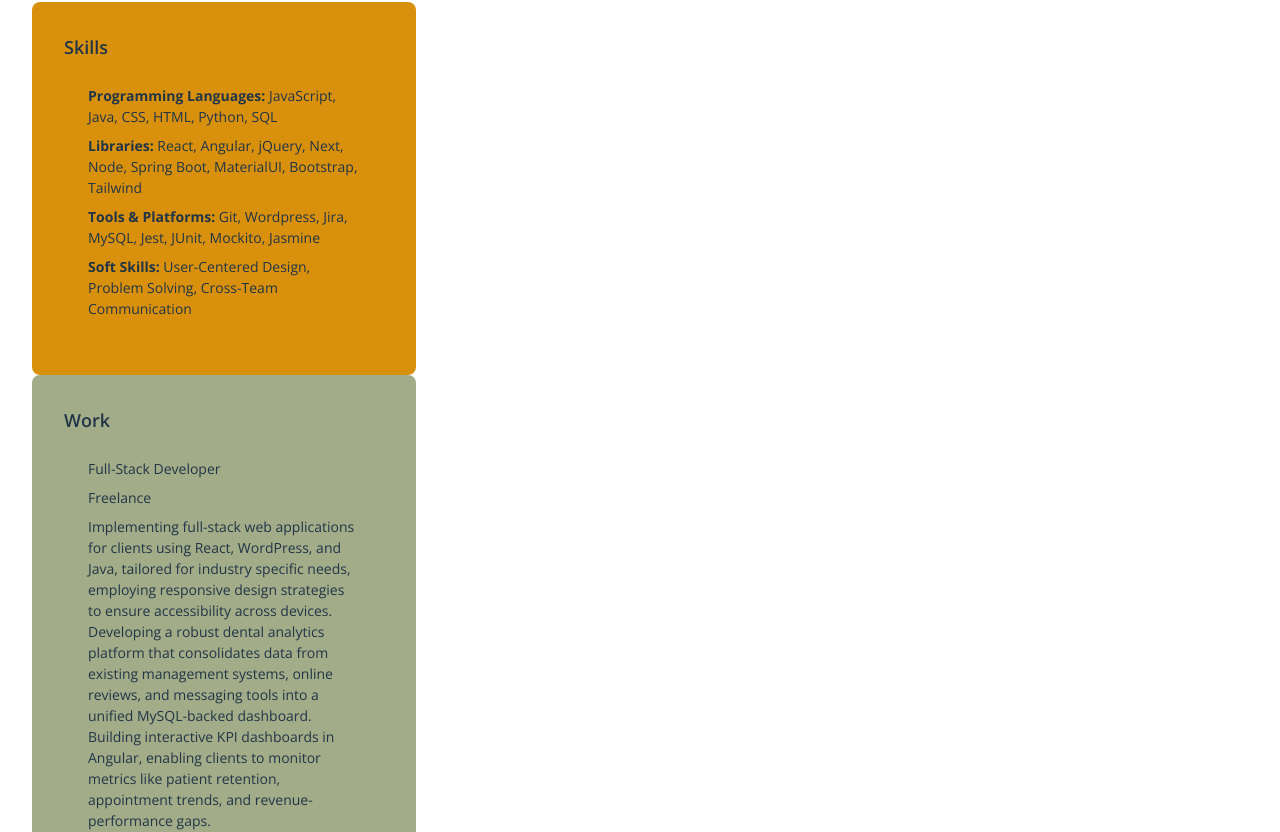
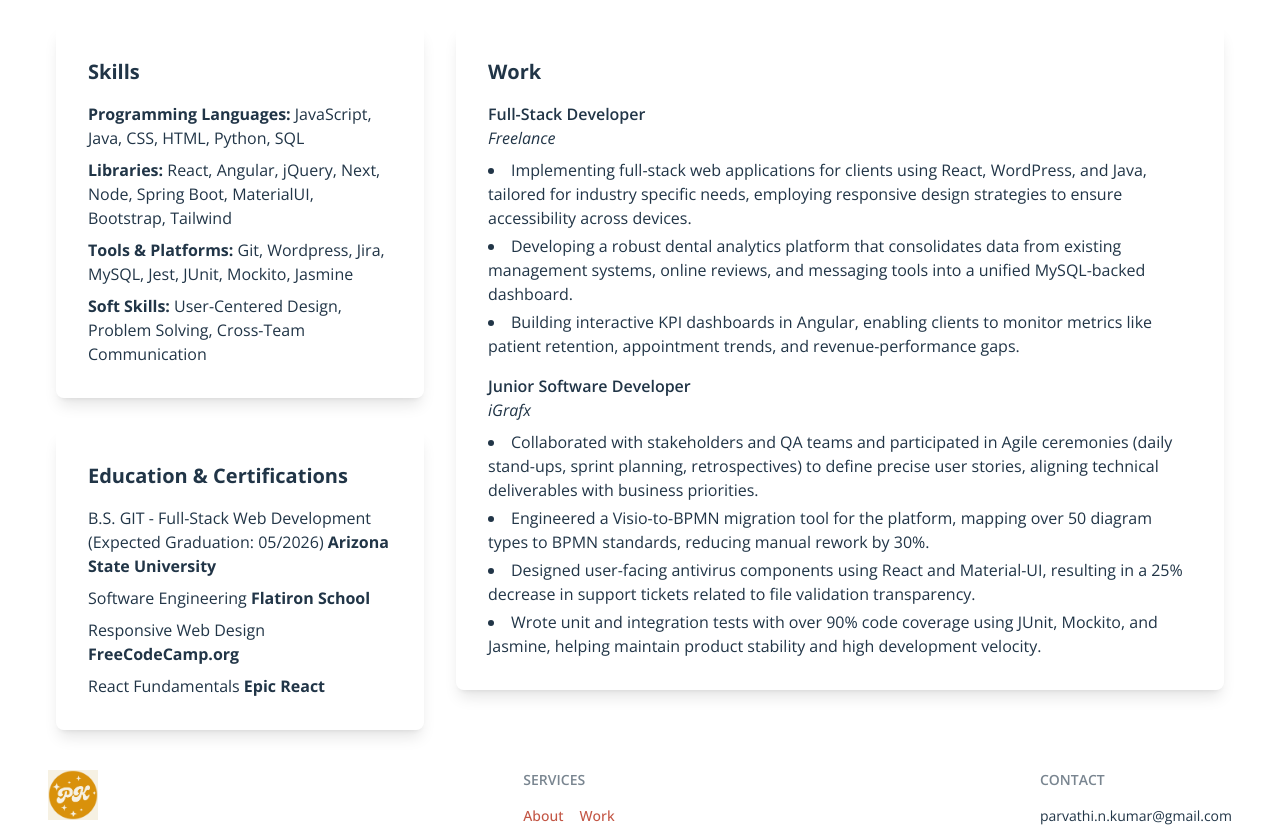
Before and after one commit to paaaarv/portfolio-website, a React (Vite) app in the folder my-portfolio/: page /about in a window 1280 px wide. Shown: the part 1078-1910 px from the top of the page. Built offline with nearby package versions, Linux system fonts and the light colour scheme; a web font is replaced by a local one.

Commit message:
resume component styled

```diff
--- a/my-portfolio/src/components/Resume.jsx
+++ b/my-portfolio/src/components/Resume.jsx
@@ -1,47 +1,98 @@
+import { useEffect, useRef } from "react";
+import { motion, useAnimation, useInView } from "framer-motion";
 
 export default function Resume() {
+  // Scroll reveal for sliding up
+  function ScrollRevealSection({ children, delay = 0 }) {
+    const ref = useRef(null);
+    const inView = useInView(ref, { once: true });
+    const controls = useAnimation();
+
+    useEffect(() => {
+      if (inView) controls.start("visible");
+    }, [controls, inView]);
+
+    const variants = {
+      hidden: { opacity: 0, y: 40 },
+      visible: { opacity: 1, y: 0 },
+    };
+
+    return (
+      <motion.article
+        ref={ref}
+        variants={variants}
+        initial="hidden"
+        animate={controls}
+        transition={{ duration: 0.6, delay }}
+        className="card p-6 rounded-lg shadow-lg"
+      >
+        {children}
+      </motion.article>
+    );
+  }
+
   return (
-      <section>
-        <article className="card bg-[var(--mustard)] w-96">
-          <h3 className="card-title">Skills</h3>
-          <ul className="card-body text-left">
-            <li><strong>Programming Languages: </strong> JavaScript, Java, CSS, HTML, Python, SQL </li>
-          <li><strong>Libraries: </strong> React, Angular, jQuery, Next, Node, Spring Boot, MaterialUI, Bootstrap, Tailwind </li>
-          <li><strong>Tools & Platforms: </strong> Git, Wordpress, Jira, MySQL, Jest, JUnit, Mockito, Jasmine </li>
-          <li><strong>Soft Skills: </strong> User-Centered Design, Problem Solving, Cross-Team Communication </li>
-          </ul>
-        </article>
-        <article className="card bg-[var(--olive)] w-96">
-          <h3 className="card-title">Work</h3>
-          <div className="card-body text-left">
-              <h4> Full-Stack Developer </h4>
-              <h5> Freelance </h5>
-              <ul>
-                  <li> Implementing full-stack web applications for clients using React, WordPress, and Java, tailored for industry specific needs, employing responsive design strategies to ensure accessibility across devices. </li>
-                  <li> Developing a robust dental analytics platform that consolidates data from existing management systems, online reviews, and messaging tools into a unified MySQL-backed dashboard. </li>
-                  <li> Building interactive KPI dashboards in Angular, enabling clients to monitor metrics like patient retention, appointment trends, and revenue-performance gaps. </li>
+    <section className="container mx-auto p-6">
+      <div className="grid grid-cols-1 md:grid-cols-3 gap-8">
+        {/* Left Column: Skills (top) and Education (bottom) */}
+        <div className="flex flex-col gap-8 md:col-span-1">
+          <ScrollRevealSection delay={0}>
+            <h3 className="card-title text-xl font-bold mb-4">Skills</h3>
+            <ul className="space-y-2 text-left">
+              <li>
+                <strong>Programming Languages: </strong> JavaScript, Java, CSS, HTML, Python, SQL
+              </li>
+              <li>
+                <strong>Libraries: </strong> React, Angular, jQuery, Next, Node, Spring Boot, MaterialUI, Bootstrap, Tailwind
+              </li>
+              <li>
+                <strong>Tools & Platforms: </strong> Git, Wordpress, Jira, MySQL, Jest, JUnit, Mockito, Jasmine
+              </li>
+              <li>
+                <strong>Soft Skills: </strong> User-Centered Design, Problem Solving, Cross-Team Communication
+              </li>
+            </ul>
+          </ScrollRevealSection>
+
+          <ScrollRevealSection delay={0.2}>
+            <h3 className="card-title text-xl font-bold mb-4">Education & Certifications</h3>
+            <ul className="space-y-2 text-left">
+              <li>
+                B.S. GIT - Full-Stack Web Development (Expected Graduation: 05/2026) <strong>Arizona State University</strong>
+              </li>
+              <li>Software Engineering <strong>Flatiron School</strong></li>
+              <li>Responsive Web Design <strong>FreeCodeCamp.org</strong></li>
+              <li>React Fundamentals <strong>Epic React</strong></li>
+            </ul>
+          </ScrollRevealSection>
+        </div>
+        <div className="md:col-span-2">
+        <ScrollRevealSection delay={0.1}>
+          <h3 className="card-title text-xl font-bold mb-4">Work</h3>
+          <div className="text-left space-y-4">
+            <section>
+              <h4 className="font-semibold">Full-Stack Developer</h4>
+              <h5 className="italic mb-2">Freelance</h5>
+              <ul className="list-disc list-inside space-y-1">
+                <li>Implementing full-stack web applications for clients using React, WordPress, and Java, tailored for industry specific needs, employing responsive design strategies to ensure accessibility across devices.</li>
+                <li>Developing a robust dental analytics platform that consolidates data from existing management systems, online reviews, and messaging tools into a unified MySQL-backed dashboard.</li>
+                <li>Building interactive KPI dashboards in Angular, enabling clients to monitor metrics like patient retention, appointment trends, and revenue-performance gaps.</li>
               </ul>
-              <h4> Junior Software Developer </h4>
-              <h5> iGrafx </h5>
-                  <h4> Full-Stack Developer </h4>
-              <h5> Freelance </h5>
-              <ul>
-                  <li> Collaborated with stakeholders and QA teams and participated in Agile ceremonies (daily stand-ups, sprint planning, retrospectives) to define precise user stories, aligning technical deliverables with business priorities. </li>
-                  <li> Engineered a Visio-to-BPMN migration tool for the platform, mapping over 50 diagram types to BPMN standards, reducing manual rework by 30%.</li>
-                  <li> Designed user-facing antivirus components using React and Material-UI, resulting in a 25% decrease in support tickets related to file validation transparency.</li>
-                  <li> Wrote unit and integration tests with over 90% code coverage using JUnit, Mockito, and Jasmine, helping maintain product stability and high development velocity.</li>
+            </section>
+            <section>
+              <h4 className="font-semibold">Junior Software Developer</h4>
+              <h5 className="italic mb-2">iGrafx</h5>
+              <ul className="list-disc list-inside space-y-1">
+                <li>Collaborated with stakeholders and QA teams and participated in Agile ceremonies (daily stand-ups, sprint planning, retrospectives) to define precise user stories, aligning technical deliverables with business priorities.</li>
+                <li>Engineered a Visio-to-BPMN migration tool for the platform, mapping over 50 diagram types to BPMN standards, reducing manual rework by 30%.</li>
+                <li>Designed user-facing antivirus components using React and Material-UI, resulting in a 25% decrease in support tickets related to file validation transparency.</li>
+                <li>Wrote unit and integration tests with over 90% code coverage using JUnit, Mockito, and Jasmine, helping maintain product stability and high development velocity.</li>
               </ul>
+            </section>
           </div>
-          </article>
-          <article className="card bg-[var(--terra)] w-96">
-          <h3 className="card-title">Education & Certifications</h3>
-          <ul className="card-body text-left">
-                <li>B.S. GIT - Full-Stack Web Development (Expected Graduation: 05/2026) <strong>Arizona State University</strong></li>
-                <li>Software Engineering <strong> Flatiron School </strong> </li>
-                <li>Responsive Web Design <strong> FreeCodeCamp.org</strong></li>
-                <li>React Fundamentals <strong> Epic React </strong></li>
-              </ul>
-        </article>
-      </section>
+        </ScrollRevealSection>
+        </div>
+      </div>
+    </section>
   );
 }
--- a/my-portfolio/src/index.css
+++ b/my-portfolio/src/index.css
@@ -94,6 +94,10 @@ button:focus-visible {
   padding: 100px 250px;
   background-color: var(--olive);
 }
+
+#resume-container{
+  width: 100%;
+}
 @media (prefers-color-scheme: light) {
   :root {
     color: #213547;
--- a/my-portfolio/src/pages/about.jsx
+++ b/my-portfolio/src/pages/about.jsx
@@ -31,9 +31,7 @@ export default function About(){
                 </p>
             </div>
             <div className="divider"> <h2> My Experience </h2> </div>
-            <div id="resume-container">
-                <Resume/>
-            </div>
+            <Resume/>
         </div>
     )
 }
```
